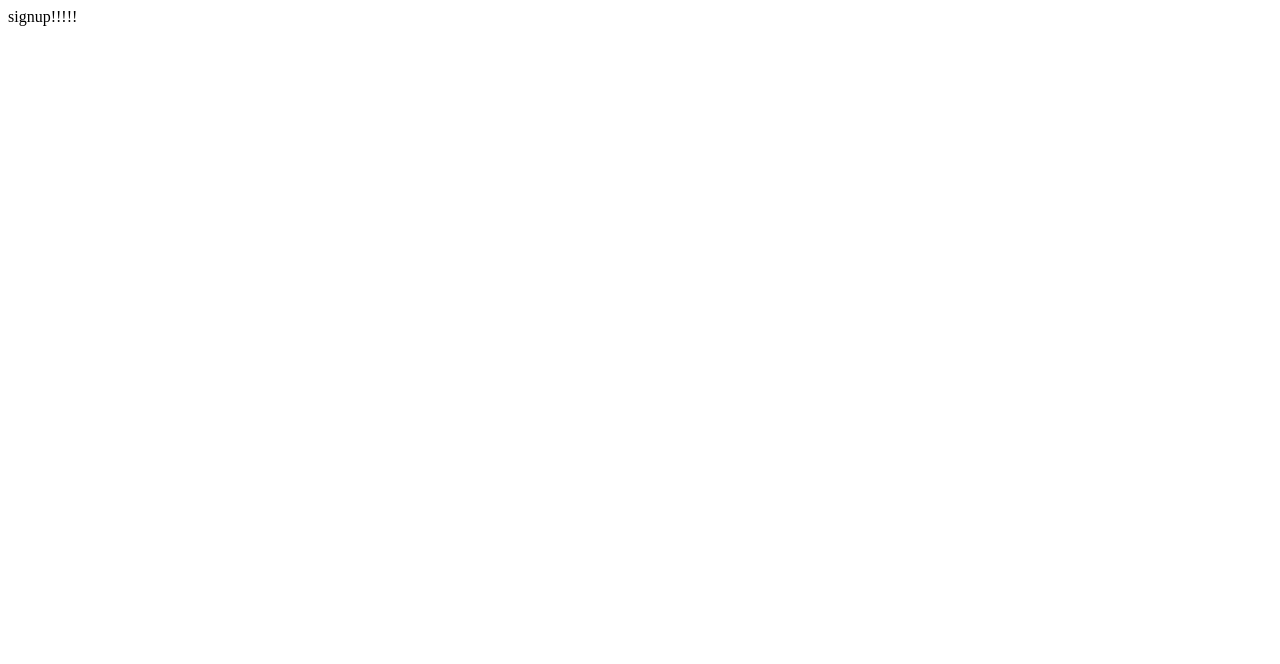
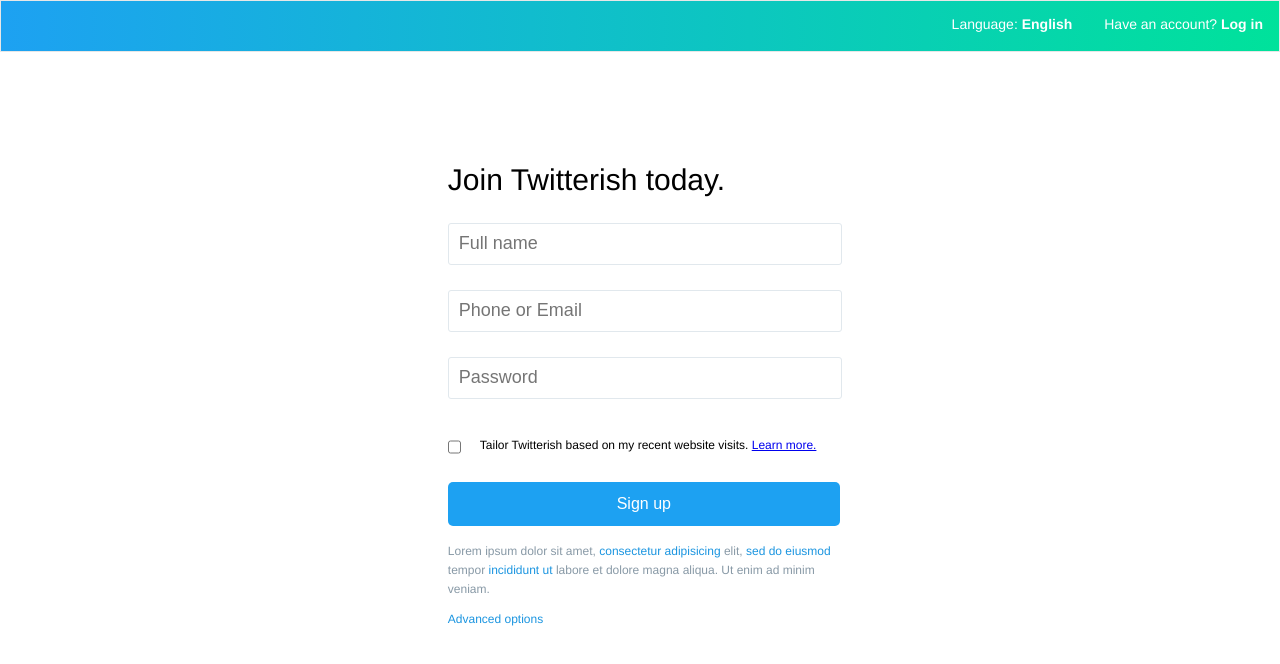
Before and after one commit to laurenarfaras/twitter_clone, a website: page public/html/signup.html in a window 1280 px wide. Drawn offline with Linux system fonts and the light colour scheme.

Commit message:
finished sign up page for twitterish-twitter clone, except for twitter bird logo in top

```diff
--- a/public/css/signup.css
+++ b/public/css/signup.css
@@ -0,0 +1,127 @@
+body {
+  background: white;
+  font-size: 14px;
+  line-height: 18px;
+  font-family: "Helvetica Neue",Helvetica,Arial,sans-serif;
+  margin: 0;
+}
+
+
+ul {
+  list-style-type: none;
+  margin: 0;
+  padding: 0;
+  overflow: hidden;
+  border: 1px solid #e7e7e7;
+  background-color: #f3f3f3;
+}
+
+li {
+  float: right;
+}
+
+#grad1 {
+    height: 50px;
+    background: #1da1f2; /* For browsers that do not support gradients */
+    background: -webkit-linear-gradient(left, #1da1f2 , #00e29b); /* For Safari 5.1 to 6.0 */
+    background: -o-linear-gradient(right, #1da1f2, #00e29b); /* For Opera 11.1 to 12.0 */
+    background: -moz-linear-gradient(right, #1da1f2, #00e29b); /* For Firefox 3.6 to 15 */
+    background: linear-gradient(to right, #1da1f2 , #00e29b); /* Standard syntax (must be last) */
+}
+
+li a {
+  display: block;
+  color: white;
+  text-align: center;
+  padding: 14px 16px;
+  text-decoration: none;
+}
+
+li a:hover:not(.active) {
+  /*background-color: #ddd;*/
+  text-decoration: underline;
+}
+
+li img {
+  position: fixed;
+  left: 45%;
+}
+
+.signup-container {
+  float: right;
+  width: 392px;;
+  height: 456px;
+  /*border: 1px solid black;*/
+  margin-right: 5px;
+  margin-left: 5px;
+  margin-top: 7%;
+}
+
+.float-right {
+  width: 34%;
+  height: 516px;
+  float: right;
+}
+
+h1 {
+  font-size: 30px;
+  font-weight: 300;
+  line-height: 36px;
+  margin-bottom: 24px;
+}
+
+input {
+  display: block;
+  width: 372px;
+  height: 20px;
+  padding: 10px;
+  border: 1px solid #e1e8ed;
+  border-radius: 3px;
+  margin: 25px 0px;;
+  font-size: 18px;
+}
+
+.check {
+  width: auto;
+  float: left;
+  margin-top: 13px;
+}
+
+.inblock {
+  display: inline-block;
+  position: relative;
+}
+
+#tailor-text {
+  float: right;
+  text-align: left;
+  font-size: 12px;
+  width: 360px;
+}
+
+button {
+  display: block;
+  width: 392px;
+  height: 44px;
+  padding: 12px 16px;
+  background-color: #1da1f2;
+  border: 0px;
+  border-radius: 5px;
+  font-size: 16px;
+  color: white;
+  margin-bottom: 15px;
+}
+
+.small-print {
+  display: inline;
+  font-size: 12px;
+  color: #8899a6;
+}
+
+.blue-link {
+  color: #1b95e0;
+}
+
+.textblock {
+  display: block;
+}
--- a/public/html/signup.html
+++ b/public/html/signup.html
@@ -1 +1,38 @@
-signup!!!!!
+<!DOCTYPE html>
+<html lang="en">
+<head>
+  <meta charset="UTF-8">
+  <meta name="viewport" content="width=device-width, initial-scale=1.0">
+  <meta http-equiv="X-UA-Compatible" content="ie=edge">
+  <title>Sign up for Twitterish</title>
+  <link rel="stylesheet" href="/css/signup.css">
+  <link rel="stylesheet" href="/css/twitterbird.css">
+</head>
+<body>
+  <header>
+
+    <ul id="grad1">
+      <li><a href="/login">Have an account? <strong>Log in</strong></a></li>
+      <li><a href="/signup">Language: <strong>English</strong></a></li>
+      <li>
+
+      </li>
+    </ul>
+  </header>
+  <main>
+    <div class="float-right"></div>
+    <div class="signup-container">
+      <h1>Join Twitterish today.</h1>
+      <form action="/signup" method="post">
+        <input type="text" name="name" placeholder="Full name">
+        <input type="email" name="email" placeholder="Phone or Email">
+        <input type="password" name="password" placeholder="Password">
+        <input class="inblock check" type="checkbox" name="checkbox"><p class="inblock" id="tailor-text">Tailor Twitterish based on my recent website visits. <a href="/signup">Learn more.</a></p>
+        <button type="submit">Sign up</button>
+      </form>
+      <p class="small-print">Lorem ipsum dolor sit amet, </p><p class="blue-link small-print">consectetur adipisicing</p><p class="small-print"> elit, <p class="blue-link small-print">sed do eiusmod</p><p class="small-print"> tempor <p class="blue-link small-print">incididunt ut</p><p class="small-print"> labore et dolore magna aliqua. Ut enim ad minim veniam.</p>
+      <p class="small-print blue-link textblock">Advanced options</p>
+    </div>
+  </main>
+</body>
+</html>
```
